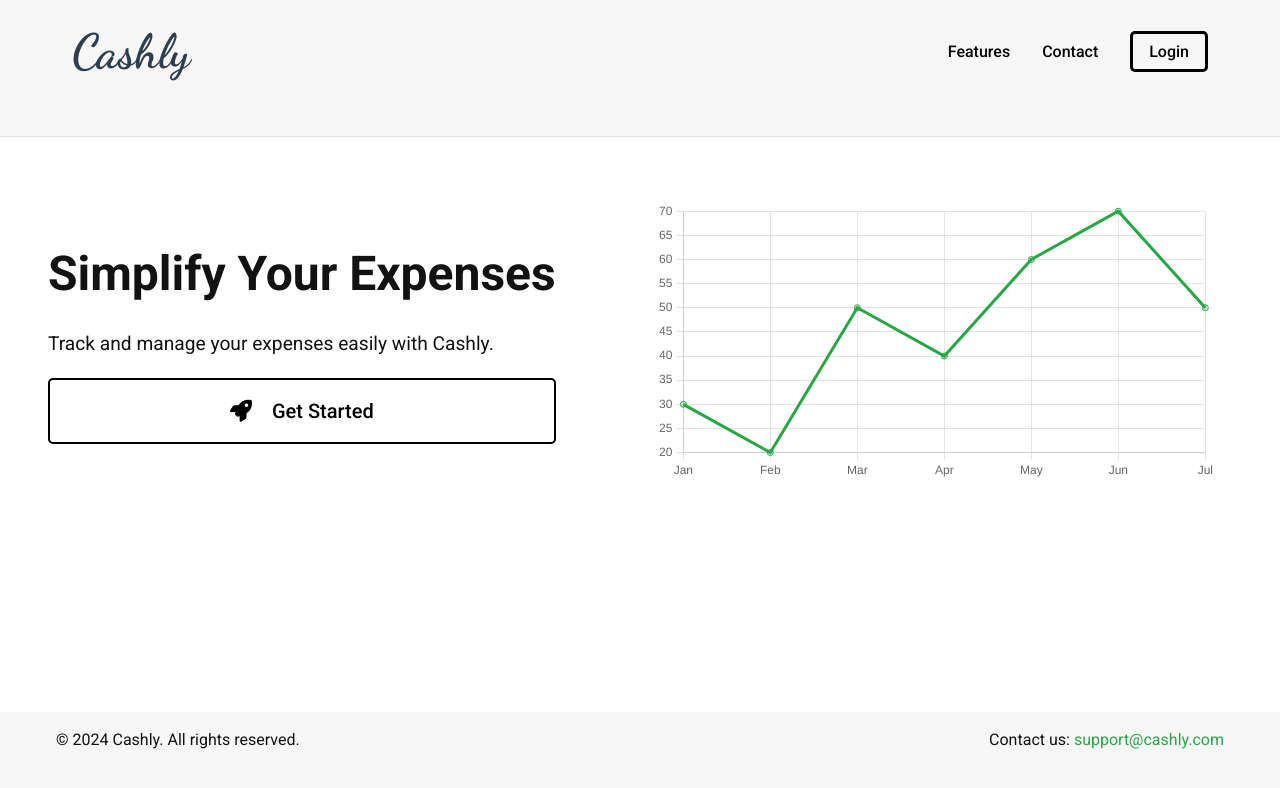
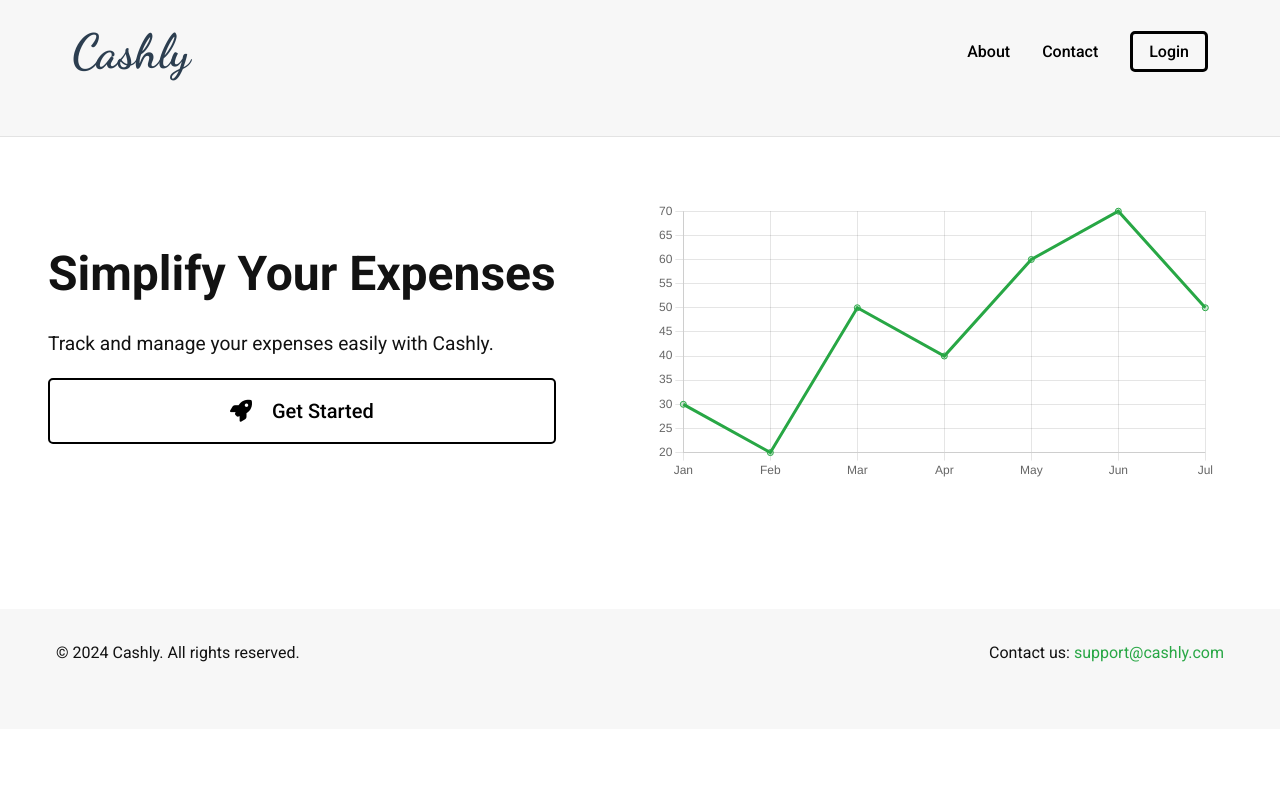
Before and after one commit to ahmedselamin/cashlysvv, a React (Create React App) app: page / in a window 1280 px wide. Shown: the top 788 px of the page. Built offline with nearby package versions, Linux system fonts and the light colour scheme.

Commit message:
footer css

```diff
--- a/src/components/LandingPage.css
+++ b/src/components/LandingPage.css
@@ -117,9 +117,9 @@ body {
 
 footer {
   background-color: #f7f7f7;
-  padding: 1rem;
+  padding: 2rem 1rem; /* Increased padding for better spacing */
   text-align: center;
-  margin-top: auto;
+  margin-top: 4rem; /* Ensures the section is clearly separated from other content */
 }
 
 footer p {
--- a/src/components/LandingPage.jsx
+++ b/src/components/LandingPage.jsx
@@ -11,9 +11,9 @@ const LandingPage = () => (
           <h1>Cashly</h1>
         </div>
         <nav className="nav">
-          <a href="#features">Features</a>
+          <a href="/about">About</a>
           <a href="#contact">Contact</a>
-          <a href="#signup" className="cta">
+          <a href="/login" className="cta">
             Login
           </a>
         </nav>
@@ -23,7 +23,7 @@ const LandingPage = () => (
       <div className="hero-content">
         <h2>Simplify Your Expenses</h2>
         <p>Track and manage your expenses easily with Cashly.</p>
-        <a href="#signup" className="cta-button">
+        <a href="/register" className="cta-button">
           <i className="fas fa-rocket"></i>
           Get Started
         </a>
```
